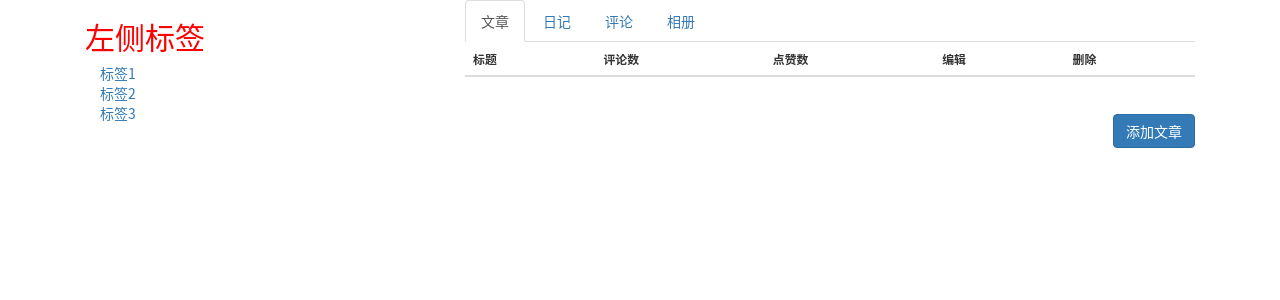
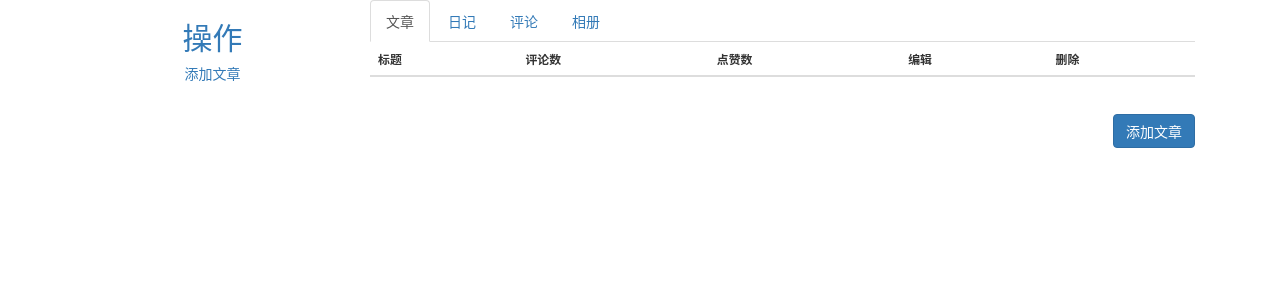
Before and after one commit to XuMouR/myblog, a Django app: template templates/backend/backend.html in a window 1280 px wide. Shown: the part 60-360 px from the top of the page. Run offline with Django 3.2, Linux system fonts and the light colour scheme; the template is opened without the code that fills it, so the values that code supplies are empty; some libraries are stand-ins or nearby versions.

Commit message:
优化backend的base.html的左侧菜单展示

```diff
--- a/blog/urls.py
+++ b/blog/urls.py
@@ -47,7 +47,7 @@ urlpatterns = [
     path("get_comment_tree/", views.get_coment_tree),
 
     # 后台管理界面
-    # 文章的增删改查功能url
+    # 注册时，上传图片走的路由
     path('upload/',views.upload),
     # 后台管理界面
     re_path(r'cn_backend/$',views.cn_backend),
--- a/blog/views.py
+++ b/blog/views.py
@@ -57,6 +57,7 @@ def register(request):
             pwd = form.cleaned_data.get("pwd")
             email = form.cleaned_data.get("email")
             avatar_obj = request.FILES.get("avatar")  # 拿到用户上传的图片对象
+            print("图片路径",avatar_obj)
             # print("提交的数据是〉〉", user, pwd, email, avatar_obj)
             if avatar_obj:
                 # 将新用户注册信息写入数据库
@@ -305,7 +306,7 @@ def digg(request):
     article_id = request.POST.get("article_id")
     is_up = json.loads(request.POST.get("is_up"))
     # print("is_up>>>", is_up)
-    # 点赞的是当前登录人  怎么提取当前登录人？？
+    # 点赞的是当前登录人  提取当前登录人pk？？
     user_id = request.user.pk
     # print("user_id", user_id)
     # 查找当前登录用户 在当前文章和点赞表里的记录是存在
@@ -458,7 +459,7 @@ def add_article(request):
         # 构建摘要数据，获取标签字符串的钱150个字符
         # desc = soup.text[0:150]
         desc = desc
-        # print("desc????",desc)
+
         Article.objects.create(title=title, desc=desc, content=str(soup), user=request.user)
         return redirect('/cn_backend/')
 
--- a/templates/backend/base.html
+++ b/templates/backend/base.html
@@ -94,18 +94,18 @@
     </div>
 </div>
 <div class="container">
-    <div class="col-md-4">
-        <h2 style="color: red;">左侧标签</h2>
-        <div class="col-md-3 menu">
-            <div><a href="#">标签1</a></div>
-            <div><a href="#">标签2</a></div>
-            <div><a href="#">标签3</a></div>
+    <div class="col-md-3" style="text-align: center">
+        <h2 style="color: #337ab7; text-align: center" >操作</h2>
+                 <div style="text-decoration: none;"><a href="/cn_backend/add_article/">添加文章</a></div>
 
-        </div>
+{#            <div><a href="#">标签2</a></div>#}
+{#            <div><a href="#">标签3</a></div>#}
+
+{#        </div>#}
     </div>
 
 
-    <div class="article_list col-md-8">
+    <div class="article_list col-md-9">
 
         <div>
 
--- a/templates/register.html
+++ b/templates/register.html
@@ -86,6 +86,7 @@
 
 <!-- 进行头像预览操作 -->
 <script>
+    // .change（function）change事件发生时，就运行funct函数
     $("#avatar").change(function () {
         // 获取用户选中的文件
         var file_obj = $(this)[0].files[0];
@@ -95,6 +96,7 @@
         /* 修改img 这个标签的src的属性，也就是改变src这个对象的路径 */
         reader.onload = function () {
             $("#avatar_img").attr("src", reader.result)
+            alert(reader.result)
         };
 
     });
--- a/templates/user_article_detail.html
+++ b/templates/user_article_detail.html
@@ -6,7 +6,6 @@
     <div class="cont" style="text-indent: 2em;">
         {{ article_obj.content|safe }}
     </div>
-
 
     <div id="div_digg">
         {% csrf_token %}
@@ -76,9 +75,10 @@
 
     <!-- 给点赞图片绑定点赞事件 -->
     <script>
-        $("#div_digg .action").click(function () {
+        $("#div_digg.action").click(function () {
             // 检查当前 div是否有 diggit 这个属性 ，有则为true，无则为false
             var is_up = $(this).hasClass("diggit");
+            console.log("is_up",is_up)
 
             //传入ajax事件
             $.ajax({
```
Also changed, not shown: avatars/wechat.jpg (deleted), avatars/wechat_p2VPFFl.jpg (deleted), static/media/avatars/微信图片_20200603174525_fyBzISt.jpg (added), static/media/avatars/微信图片_20200603174525_hesp6Fw.jpg (added), 1 other file.
